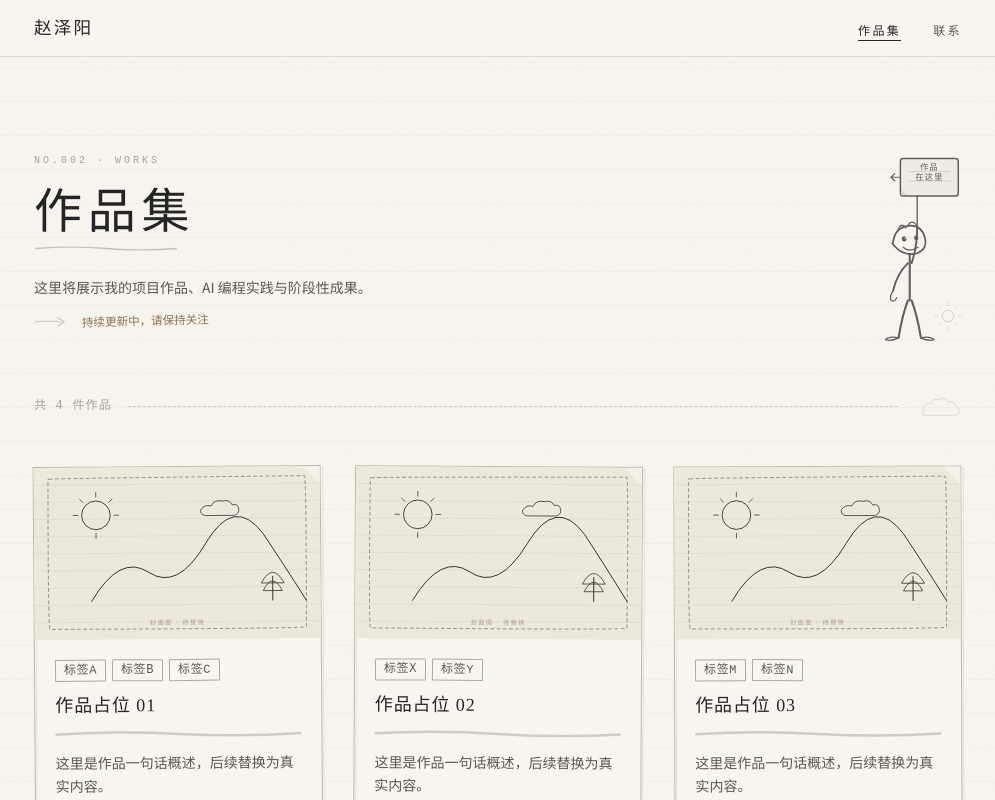
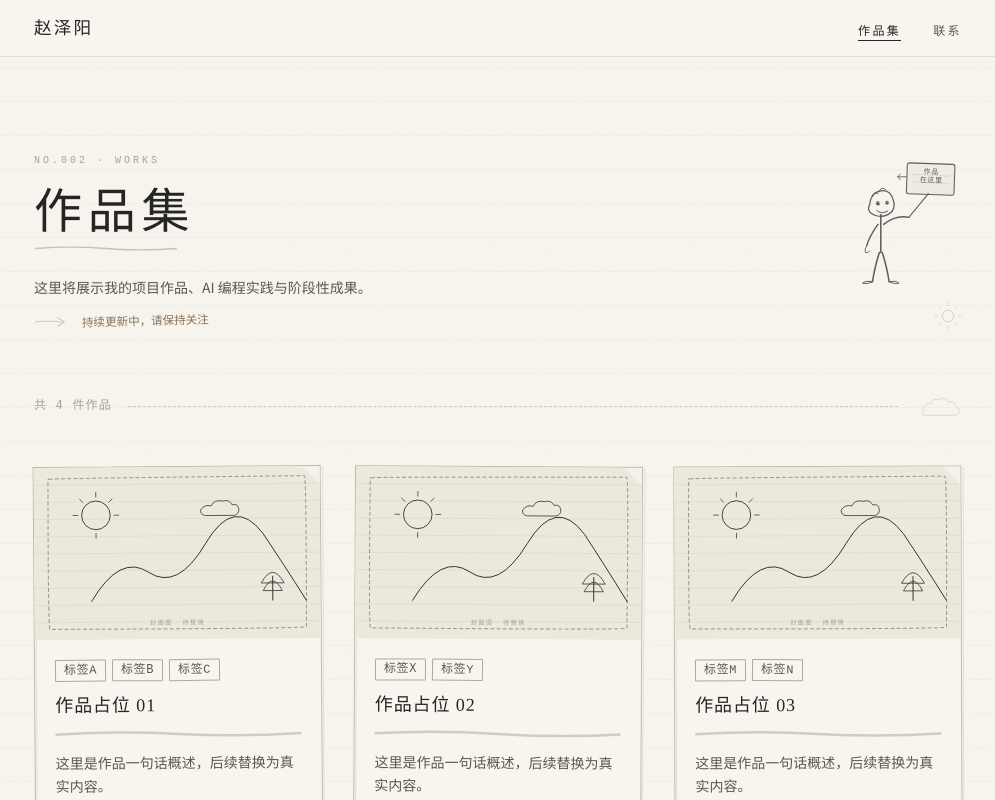
Before and after one commit to zhaozeyang247158/portfolio-site, a React (Vite) app: page /portfolio in a window 1280 px wide. Shown: the top 800 px of the page, without its empty margins (142-1137 px from the left). Built offline with nearby package versions, Linux system fonts and the light colour scheme; a web font is replaced by a local one.

Commit message:
refine sign holder pose on portfolio page

```diff
--- a/src/components/DoodleSignHolder.jsx
+++ b/src/components/DoodleSignHolder.jsx
@@ -1,12 +1,13 @@
 /**
  * 作品总览页右上角举牌小人
- * 单手举牌（右手），自然站姿，左手自然垂下
- * viewBox 120×220，preserveAspectRatio 防变形
+ * 构图：小人站左侧，牌子在右侧，右手斜举牌杆
+ * 左人右牌，互不遮挡，站姿松弛
+ * viewBox 160×200，preserveAspectRatio 防变形
  */
 export default function DoodleSignHolder({ className = '', style = {} }) {
   return (
     <svg
-      viewBox="0 0 120 220"
+      viewBox="0 0 160 200"
       preserveAspectRatio="xMidYMid meet"
       fill="none"
       xmlns="http://www.w3.org/2000/svg"
@@ -14,72 +15,82 @@ export default function DoodleSignHolder({ className = '', style = {} }) {
       style={{ display: 'block', ...style }}
       aria-hidden="true"
     >
-      {/* ── 牌子（右手举起，略微倾斜） ── */}
-      <rect x="54" y="6" width="62" height="40" rx="3"
-        stroke="#2C2C2C" strokeWidth="1.6" fill="#EEE9DE"/>
-      {/* 牌子横纹 */}
-      <line x1="62" y1="20" x2="108" y2="20" stroke="#C0B8AE" strokeWidth="0.8"/>
-      <line x1="62" y1="30" x2="108" y2="30" stroke="#C0B8AE" strokeWidth="0.8"/>
+      {/* ══ 牌子（右侧，略微倾斜 2°）══ */}
+      <rect x="82" y="14" width="68" height="44" rx="3"
+        stroke="#2C2C2C" strokeWidth="1.5" fill="#EEE9DE"
+        transform="rotate(2 82 14)"/>
+      {/* 牌子内横纹 */}
+      <line x1="90" y1="30" x2="144" y2="31"
+        stroke="#C0B8AE" strokeWidth="0.8"
+        transform="rotate(2 82 14)"/>
+      <line x1="90" y1="41" x2="144" y2="42"
+        stroke="#C0B8AE" strokeWidth="0.8"
+        transform="rotate(2 82 14)"/>
       {/* 牌子文字 */}
-      <text x="85" y="18" textAnchor="middle"
+      <text x="116" y="30" textAnchor="middle"
         fontFamily="'Ma Shan Zheng','ZCOOL KuaiLe',cursive"
-        fontSize="9" fill="#2C2C2C" letterSpacing="1">作品</text>
-      <text x="85" y="29" textAnchor="middle"
+        fontSize="10" fill="#2C2C2C" letterSpacing="1"
+        transform="rotate(2 116 30)">作品</text>
+      <text x="116" y="42" textAnchor="middle"
         fontFamily="'Ma Shan Zheng','ZCOOL KuaiLe',cursive"
-        fontSize="9" fill="#2C2C2C" letterSpacing="1">在这里</text>
-      {/* 牌子左下角折角 */}
-      <path d="M54 40 L60 46 L54 46Z"
-        stroke="#2C2C2C" strokeWidth="0.8" fill="#D8D0C4" opacity="0.5"/>
-      {/* 牌子右侧向左箭头（指向页面内容） */}
-      <path d="M54 26 L44 26 L48 22 M44 26 L48 30"
-        stroke="#2C2C2C" strokeWidth="1.2" strokeLinecap="round" fill="none"/>
+        fontSize="10" fill="#2C2C2C" letterSpacing="1"
+        transform="rotate(2 116 42)">在这里</text>
+      {/* 牌子左侧向左箭头，指向内容区 */}
+      <path d="M80 34 L68 34 L72 30 M68 34 L72 38"
+        stroke="#2C2C2C" strokeWidth="1.3" strokeLinecap="round" fill="none"/>
 
-      {/* ── 牌杆（右手握） ── */}
-      <line x1="72" y1="46" x2="72" y2="78"
-        stroke="#2C2C2C" strokeWidth="1.4" strokeLinecap="round"/>
+      {/* ══ 牌杆：从牌子底部到右手握点 ══ */}
+      {/* 杆子从牌子底部中心（约 x=114 y=58）向左下延伸到手握点（x=84 y=90） */}
+      <line x1="112" y1="58" x2="84" y2="92"
+        stroke="#2C2C2C" strokeWidth="1.5" strokeLinecap="round"/>
 
-      {/* ── 头 ── */}
-      <path d="M46 96 Q48 80 62 78 Q76 76 80 90 Q84 104 70 108 Q56 110 48 100 Q44 96 46 96Z"
+      {/* ══ 头（中心 x=44, y=76，半径约 18）══ */}
+      {/* 略不规则，用 path 模拟手绘圆 */}
+      <path d="M28 74 Q30 56 44 54 Q58 52 62 68 Q66 82 54 88 Q42 94 30 86 Q24 80 28 74Z"
         stroke="#2C2C2C" strokeWidth="1.8" fill="none"/>
-      {/* 头发几根 */}
-      <path d="M52 82 Q54 74 60 80" stroke="#2C2C2C" strokeWidth="1.4"
+      {/* 头发 */}
+      <path d="M32 62 Q34 54 40 58" stroke="#2C2C2C" strokeWidth="1.4"
         strokeLinecap="round" fill="none"/>
-      <path d="M62 78 Q66 70 72 78" stroke="#2C2C2C" strokeWidth="1.4"
+      <path d="M42 54 Q46 46 52 54" stroke="#2C2C2C" strokeWidth="1.4"
         strokeLinecap="round" fill="none"/>
-      {/* 眼睛 */}
-      <ellipse cx="58" cy="92" rx="2.5" ry="2.8" fill="#2C2C2C"/>
-      <ellipse cx="71" cy="91" rx="2.3" ry="2.5" fill="#2C2C2C"/>
-      <circle cx="59.2" cy="91" r="0.8" fill="#F8F5EF"/>
-      <circle cx="71.8" cy="90" r="0.7" fill="#F8F5EF"/>
-      {/* 嘴 — 得意 */}
-      <path d="M57 101 Q63 107 73 101"
+      {/* 眼睛（看向右边，即牌子方向） */}
+      <ellipse cx="40" cy="72" rx="2.8" ry="3" fill="#2C2C2C"/>
+      <ellipse cx="53" cy="71" rx="2.5" ry="2.8" fill="#2C2C2C"/>
+      <circle cx="41.5" cy="71" r="0.9" fill="#EEE9DE"/>
+      <circle cx="54.2" cy="70" r="0.8" fill="#EEE9DE"/>
+      {/* 嘴——轻松微笑 */}
+      <path d="M38 82 Q44 88 54 83"
         stroke="#2C2C2C" strokeWidth="1.4" strokeLinecap="round" fill="none"/>
 
-      {/* ── 身体 ── */}
-      <line x1="64" y1="108" x2="64" y2="158"
+      {/* ══ 身体（中心 x=44）══ */}
+      <line x1="44" y1="88" x2="44" y2="142"
         stroke="#2C2C2C" strokeWidth="2.2" strokeLinecap="round"/>
 
-      {/* ── 右臂 — 高举牌杆，肘部自然弯曲 ── */}
-      <path d="M66 118 Q72 100 72 80"
+      {/* ══ 右臂：从肩部斜向右上，握住牌杆 ══ */}
+      {/* 肩点约 (48, 102)，肘部弯向右上 (66, 88)，手握杆底 (84, 92) */}
+      <path d="M48 102 Q66 88 84 92"
         stroke="#2C2C2C" strokeWidth="2" strokeLinecap="round" fill="none"/>
 
-      {/* ── 左臂 — 自然垂下，略外摆 ── */}
-      <path d="M62 118 Q50 130 46 148"
+      {/* ══ 左臂：自然垂下，略往左外摆 ══ */}
+      {/* 肩点约 (40, 102)，自然弯向 (28, 118)，手到 (24, 132) */}
+      <path d="M40 102 Q28 118 24 132"
         stroke="#2C2C2C" strokeWidth="2" strokeLinecap="round" fill="none"/>
-      {/* 左手 */}
-      <path d="M46 148 Q42 154 44 158 Q48 160 50 155"
+      {/* 左手（简单小勾） */}
+      <path d="M24 132 Q20 138 22 142 Q26 144 28 140"
         stroke="#2C2C2C" strokeWidth="1.3" strokeLinecap="round" fill="none"/>
 
-      {/* ── 左腿 ── */}
-      <path d="M62 158 Q56 174 52 198"
+      {/* ══ 左腿：重心腿，略往前 ══ */}
+      <path d="M42 142 Q36 160 32 184"
         stroke="#2C2C2C" strokeWidth="2.2" strokeLinecap="round" fill="none"/>
-      <path d="M52 198 Q44 202 38 200 Q42 196 52 198Z"
+      {/* 左脚 */}
+      <path d="M32 184 Q24 188 18 186 Q22 182 32 184Z"
         stroke="#2C2C2C" strokeWidth="1.4" fill="none" strokeLinejoin="round"/>
 
-      {/* ── 右腿 — 重心脚，微叉开 ── */}
-      <path d="M66 158 Q72 174 76 198"
+      {/* ══ 右腿：轻松后撤半步 ══ */}
+      <path d="M46 142 Q52 160 56 184"
         stroke="#2C2C2C" strokeWidth="2.2" strokeLinecap="round" fill="none"/>
-      <path d="M76 198 Q84 202 90 200 Q86 196 76 198Z"
+      {/* 右脚 */}
+      <path d="M56 184 Q64 188 70 186 Q66 182 56 184Z"
         stroke="#2C2C2C" strokeWidth="1.4" fill="none" strokeLinejoin="round"/>
     </svg>
   )
```
